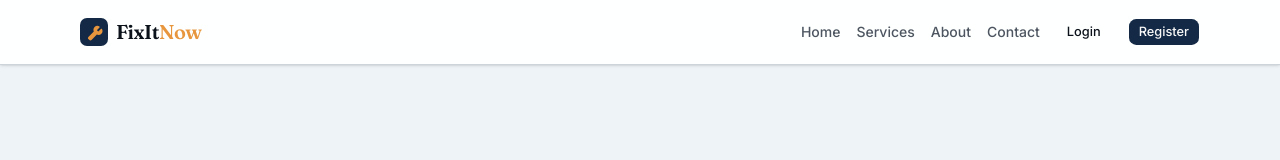
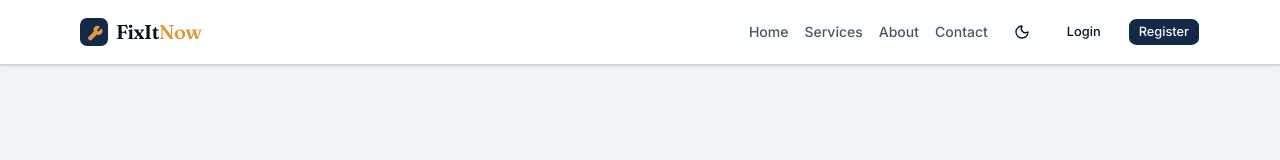
Before and after one commit to rifahjahantamanna/FixItNow-Frontend, a Next.js app: page /payment/success in a window 1280 px wide. Shown: the top 160 px of the page. Built offline with nearby package versions, Linux system fonts and the light colour scheme; no server answers.

Commit message:
feat: add dark mode toggle using next-themes

```diff
--- a/src/app/layout.tsx
+++ b/src/app/layout.tsx
@@ -6,6 +6,7 @@
 import { Toaster } from "@/components/ui/sonner";
 import { Navbar } from "@/components/navbar";
 import { Footer } from "@/components/footer";
+import { ThemeProvider } from "@/providers/theme-provider";
 
 const fraunces = Fraunces({
   subsets: ["latin"],
@@ -37,6 +38,7 @@
   return (
     <html lang="en">
       <body className={`${fraunces.variable} ${inter.variable} ${jetbrainsMono.variable} flex min-h-screen flex-col font-sans`}>
+  <ThemeProvider attribute="class" defaultTheme="light" enableSystem={false}>
     <QueryProvider>
       <AuthProvider>
         <Navbar />
@@ -45,6 +47,7 @@
         <Toaster richColors position="top-center" />
       </AuthProvider>
     </QueryProvider>
+  </ThemeProvider>
 </body>
     </html>
   );
--- a/src/components/navbar.tsx
+++ b/src/components/navbar.tsx
@@ -14,6 +14,7 @@
 } from "@/components/ui/dropdown-menu";
 import { Avatar, AvatarFallback } from "@/components/ui/avatar";
 import { User, LayoutDashboard, LogOut } from "lucide-react";
+import { ThemeToggle } from "@/components/theme-toggle";
 
 export function Navbar() {
   const { user, logout, isLoading } = useAuth();
@@ -54,6 +55,8 @@
           <Link href="/contact" className="hidden text-sm font-medium text-muted-foreground hover:text-foreground sm:block">
             Contact
           </Link>
+          <ThemeToggle />
+
 
           {isLoading ? null : user ? (
             <DropdownMenu>
--- /dev/null
+++ b/src/components/theme-toggle.tsx
@@ -0,0 +1,29 @@
+"use client";
+
+import { useTheme } from "next-themes";
+import { Button } from "@/components/ui/button";
+import { Moon, Sun } from "lucide-react";
+import { useEffect, useState } from "react";
+
+export function ThemeToggle() {
+  const { theme, setTheme } = useTheme();
+  const [mounted, setMounted] = useState(false);
+
+  // Avoids a hydration mismatch: theme is unknown on the server, only known after mount
+  useEffect(() => setMounted(true), []);
+
+  if (!mounted) {
+    return <Button variant="ghost" size="icon" className="h-9 w-9" />;
+  }
+
+  return (
+    <Button
+      variant="ghost"
+      size="icon"
+      className="h-9 w-9"
+      onClick={() => setTheme(theme === "dark" ? "light" : "dark")}
+    >
+      {theme === "dark" ? <Sun className="h-4 w-4" /> : <Moon className="h-4 w-4" />}
+    </Button>
+  );
+}
--- /dev/null
+++ b/src/providers/theme-provider.tsx
@@ -0,0 +1,11 @@
+"use client";
+
+import { ThemeProvider as NextThemesProvider } from "next-themes";
+import type { ComponentProps } from "react";
+
+export function ThemeProvider({
+  children,
+  ...props
+}: ComponentProps<typeof NextThemesProvider>) {
+  return <NextThemesProvider {...props}>{children}</NextThemesProvider>;
+}
```
Lines whose indentation alone changed are shown as unchanged.
